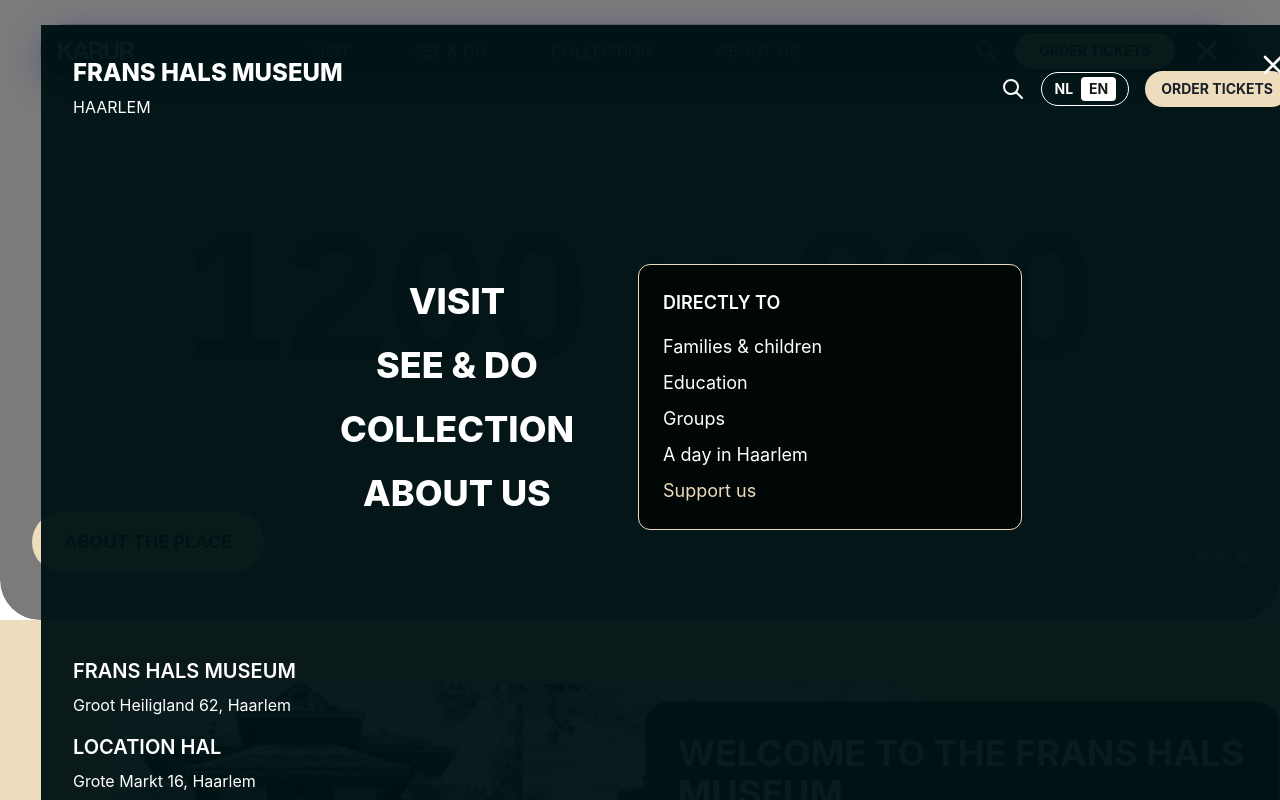
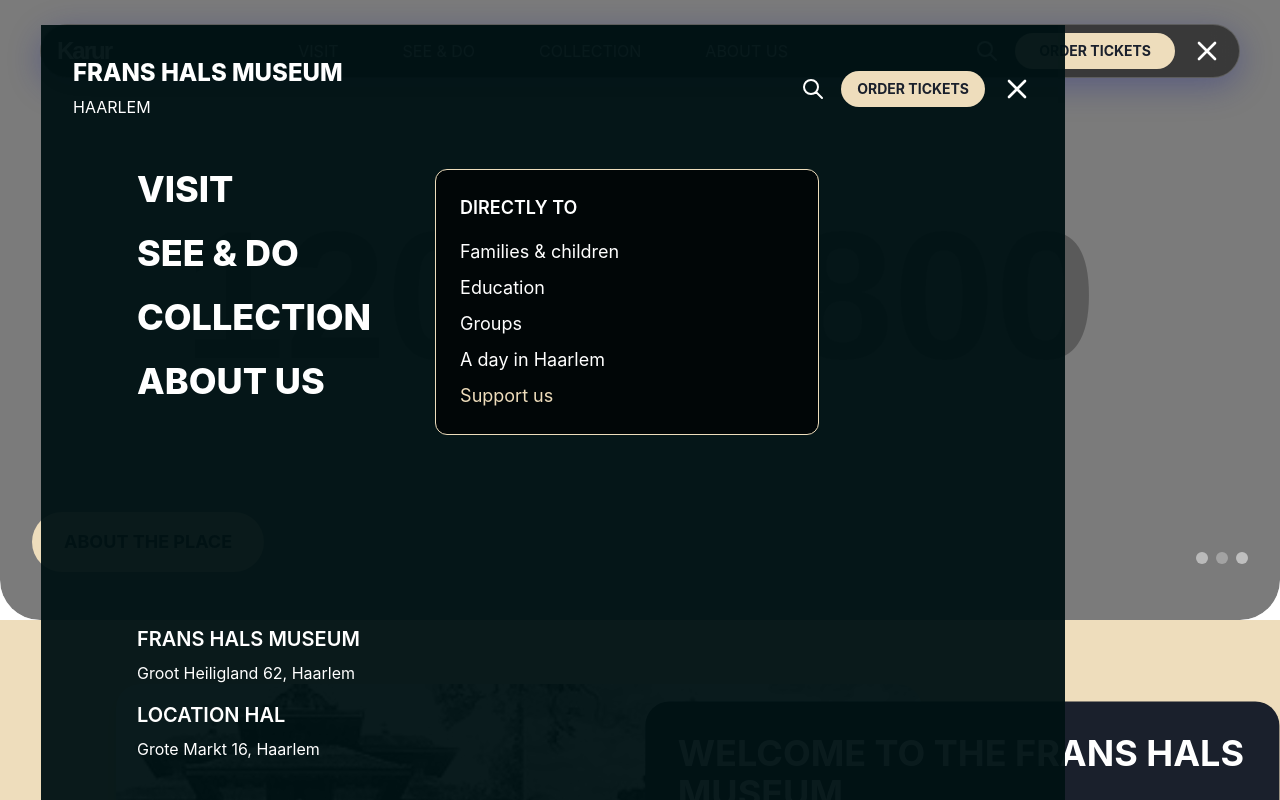
Before and after one commit to apple961/karur-site, a React (Create React App) app: page / in a window 1280 px wide. Both pictures are taken after a click on the button 1206 px from the left and 51 px from the top of the page. Shown: the top 800 px of the page. Built offline with nearby package versions, Linux system fonts and the light colour scheme.

Commit message:
Added Sections

```diff
--- a/src/components/Footer.jsx
+++ b/src/components/Footer.jsx
@@ -46,7 +46,7 @@
           <div className="flex space-x-4 mb-4 md:mb-0">
             <a href="#" className="hover:text-white">Terms and conditions</a>
             <a href="#" className="hover:text-white">Privacy Statement</a>
-            <a href="#" className="hover:text-white">Credits</a>
+            {/* <a href="#" className="hover:text-white">Credits</a> */}
           </div>
           <div className="flex items-center space-x-4">
             <span className="text-white font-bold">VRIENDEN</span>
@@ -63,9 +63,9 @@
               <a href="#" className="text-gray-400 hover:text-white">
                 <svg className="w-6 h-6" fill="currentColor" viewBox="0 0 24 24"><path d="M19 0h-14c-2.761 0-5 2.239-5 5v14c0 2.761 2.239 5 5 5h14c2.761 0 5-2.239 5-5v-14c0-2.761-2.239-5-5-5zm-11 19h-3v-11h3v11zm-1.5-12.268c-.966 0-1.75-.79-1.75-1.764s.784-1.764 1.75-1.764 1.75.79 1.75 1.764-.783 1.764-1.75 1.764zm13.5 12.268h-3v-5.604c0-3.368-4-3.113-4 0v5.604h-3v-11h3v1.765c1.396-2.586 7-2.777 7 2.476v6.759z"></path></svg>
               </a>
-              <a href="#" className="text-gray-400 hover:text-white">
+              {/* <a href="#" className="text-gray-400 hover:text-white">
                 <svg className="w-6 h-6" fill="currentColor" viewBox="0 0 24 24"><path d="M24 4.557c-.883.392-1.832.656-2.828.775 1.017-.609 1.798-1.574 2.165-2.724-.951.564-2.005.974-3.127 1.195-.897-.957-2.178-1.555-3.594-1.555-3.179 0-5.515 2.966-4.797 6.045-4.091-.205-7.719-2.165-10.148-5.144-1.29 2.213-.669 5.108 1.523 6.574-.806-.026-1.566-.247-2.229-.616-.054 2.281 1.581 4.415 3.949 4.89-.693.188-1.452.232-2.224.084.626 1.956 2.444 3.379 4.6 3.419-2.079 1.443-4.699 2.312-7.52 2.312-.489 0-.972-.029-1.449-.086 2.985 1.943 6.507 3.066 10.279 3.066 12.367 0 18.137-10.29 18.137-19.176 0-.27-.01-.539-.026-.807.995-.719 1.857-1.607 2.536-2.618z"></path></svg>
-              </a>
+              </a> */}
             </div>
           </div>
         </div>
--- a/src/components/Header.jsx
+++ b/src/components/Header.jsx
@@ -61,7 +61,8 @@
             letterSpacing: '-2px',
             textShadow: '0 2px 8px rgba(0,0,0,0.18)'
           }}>
-            KARUR<br />
+            Karur<br />
+            {/* <span className="font-normal text-base">HAARLEM</span> */}
           </a>
         </div>
 
@@ -149,17 +150,18 @@
       {/* Mobile Navigation Overlay */}
       {isMenuOpen && (
         <div
-          className="fixed inset-0 z-40 flex flex-col overflow-y-auto"
+          className="fixed inset-0 z-40 flex flex-col px-4 md:px-8 py-6 md:py-8" // Re-added responsive padding to the main overlay
           style={{
             backgroundColor: 'rgba(0, 18, 20, 0.96)',
             minHeight: '100vh',
-            width: '100vw',
+            width: '80vw',
             left: 0,
-            top: 0
+            top: 0,
+            overflowY: 'auto',
           }}
         >
-          {/* Top bar: logo left, controls right, close button absolute */}
-          <div className="relative flex justify-between items-center px-4 pt-6 pb-4 md:px-8 md:pt-8">
+          {/* Top bar: logo left, controls right, close button */}
+          <div className="flex justify-between items-center w-full mb-12">
             {/* Logo */}
             <div>
               <span className="font-extrabold text-xl md:text-2xl leading-tight text-white">
@@ -175,17 +177,6 @@
                   <path strokeLinecap="round" strokeLinejoin="round" strokeWidth="2" d="M21 21l-6-6m2-5a7 7 0 11-14 0 7 7 0 0114 0z" />
                 </svg>
               </button>
-              {/* Language Switcher */}
-              <div className="hidden sm:flex items-center border rounded-full px-3 py-1 bg-transparent text-white font-bold text-sm border-white">
-                <span className="mr-2">NL</span>
-                <span style={{
-                  background: '#fff',
-                  color: '#181818',
-                  borderRadius: '4px',
-                  padding: '2px 8px',
-                  fontWeight: 'bold'
-                }}>EN</span>
-              </div>
               {/* Order Tickets Button */}
               <button className="px-4 py-2 rounded-full font-bold text-sm transition duration-300"
                 style={{
@@ -194,11 +185,10 @@
                 }}>
                 ORDER TICKETS
               </button>
-            </div>
-            {/* Close Button */}
+              {/* Close Button - Positioned within the flex container */}
               <button
                 onClick={toggleMenu}
-              className="absolute top-0 right-0 mt-4 mr-4 md:mt-6 md:mr-8 text-white focus:outline-none"
+                className="text-white focus:outline-none ml-2" // Added ml-2 for spacing
                 style={{ zIndex: 50 }}
                 aria-label="Close menu"
               >
@@ -207,10 +197,12 @@
                 </svg>
               </button>
             </div>
+          </div>
           {/* Main content: responsive layout */}
-          <div className="flex flex-1 flex-col md:flex-row items-center justify-center px-4 md:px-8">
+          {/* Adjusted padding and alignment to move content to the left */}
+          <div className="flex flex-1 flex-col md:flex-row items-start justify-start pl-0 md:pl-16 pt-8 md:pt-0"> {/* Removed pl-4, relying on parent px-4 */}
             {/* Main navigation */}
-            <nav className="flex flex-col space-y-6 text-3xl md:text-4xl font-extrabold text-white items-center w-full max-w-xs md:max-w-none md:w-auto">
+            <nav className="flex flex-col space-y-6 text-3xl md:text-4xl font-extrabold text-white items-start w-full max-w-xs md:max-w-none md:w-auto">
               <a href="#" className="hover:text-gray-300 transition duration-300">VISIT</a>
               <a href="#" className="hover:text-gray-300 transition duration-300">SEE & DO</a>
               <a href="#" className="hover:text-gray-300 transition duration-300">COLLECTION</a>
@@ -233,7 +225,7 @@
             </div>
           </div>
           {/* Footer info */}
-          <div className="px-4 md:px-8 pb-8 text-white text-base font-bold">
+          <div className="pl-4 md:pl-16 pb-8 text-white text-base font-bold mt-auto"> {/* Adjusted padding-left */}
             <h3 className="text-xl font-semibold mb-2">FRANS HALS MUSEUM</h3>
             <p className="font-normal">Groot Heiligland 62, Haarlem</p>
             <h3 className="text-xl font-semibold mt-4 mb-2">LOCATION HAL</h3>
@@ -245,6 +237,4 @@
   );
 };
 
-
-
 export default Header;
--- a/src/styles/globals.css
+++ /dev/null
@@ -1,14 +0,0 @@
-* {
-  margin: 0;
-  padding: 0;
-  box-sizing: border-box;
-}
-body {
-  font-family: 'Inter', sans-serif;
-  background: #fff;
-  color: #111;
-}
-a {
-  text-decoration: none;
-  color: inherit;
-}
```
Also changed, not shown: src/styles/Footer.css (deleted, +0 -12 lines), src/styles/Header.css (deleted, +0 -30 lines), src/styles/NewsSlider.css (deleted, +0 -28 lines), src/styles/theme.css (deleted). Lines whose indentation alone changed are shown as unchanged.
